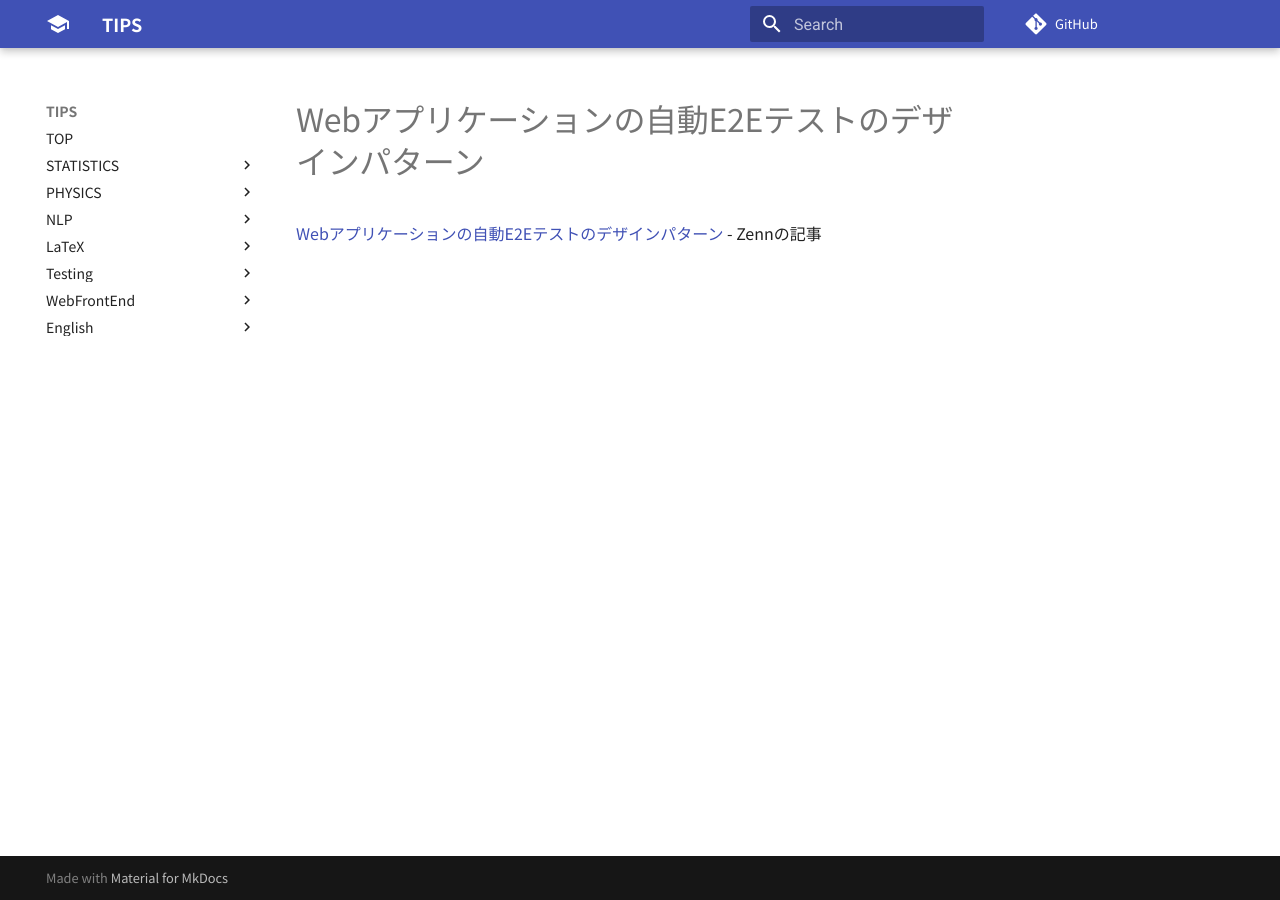
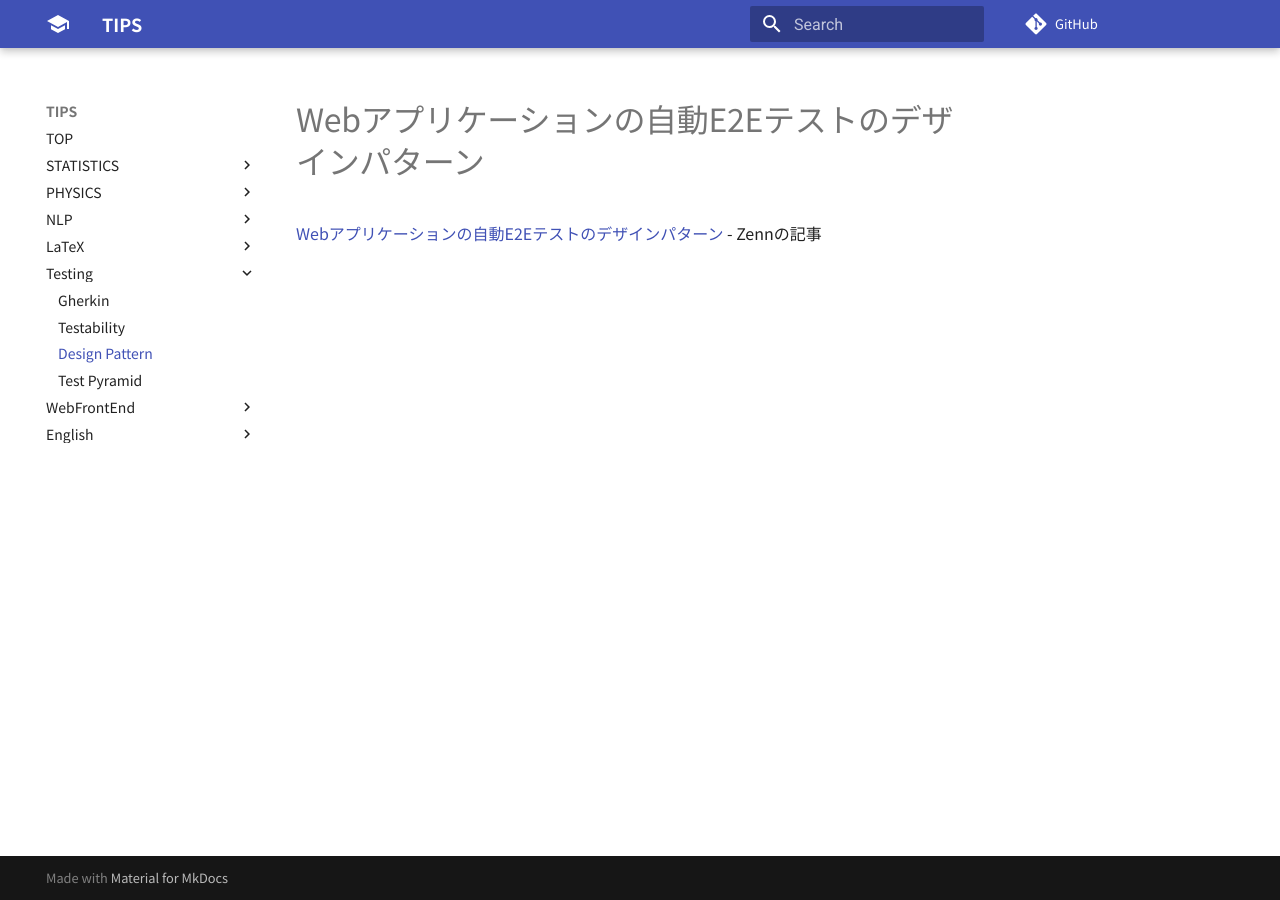
Before and after one commit to aYukiYoshida/tips, an MkDocs documentation site: the page built from docs/testing/design_pattern.md, in a window 1280 px wide. Built offline with MkDocs 1.6.1 and Material for MkDocs 9.7.7, drawn with Linux system fonts in a browser that asks for light colours; comment, search, counter and statistics services are not loaded.

Commit message:
Update navigation

```diff
--- a/mkdocs.yml
+++ b/mkdocs.yml
@@ -30,6 +30,7 @@ nav:
         - Gherkin: testing/gherkin.md
         - Testability: testing/testability.md
         - Design Pattern: testing/design_pattern.md
+        - Test Pyramid: testing/pyramid.md
     - WebFrontEnd:
         - HTML:
             - inline-block: webfrontend/html/inline_block.md
```
Also changed, not shown: docs/testing/design_pattern.md (renamed from docs/testing/desing_pattern.md).
